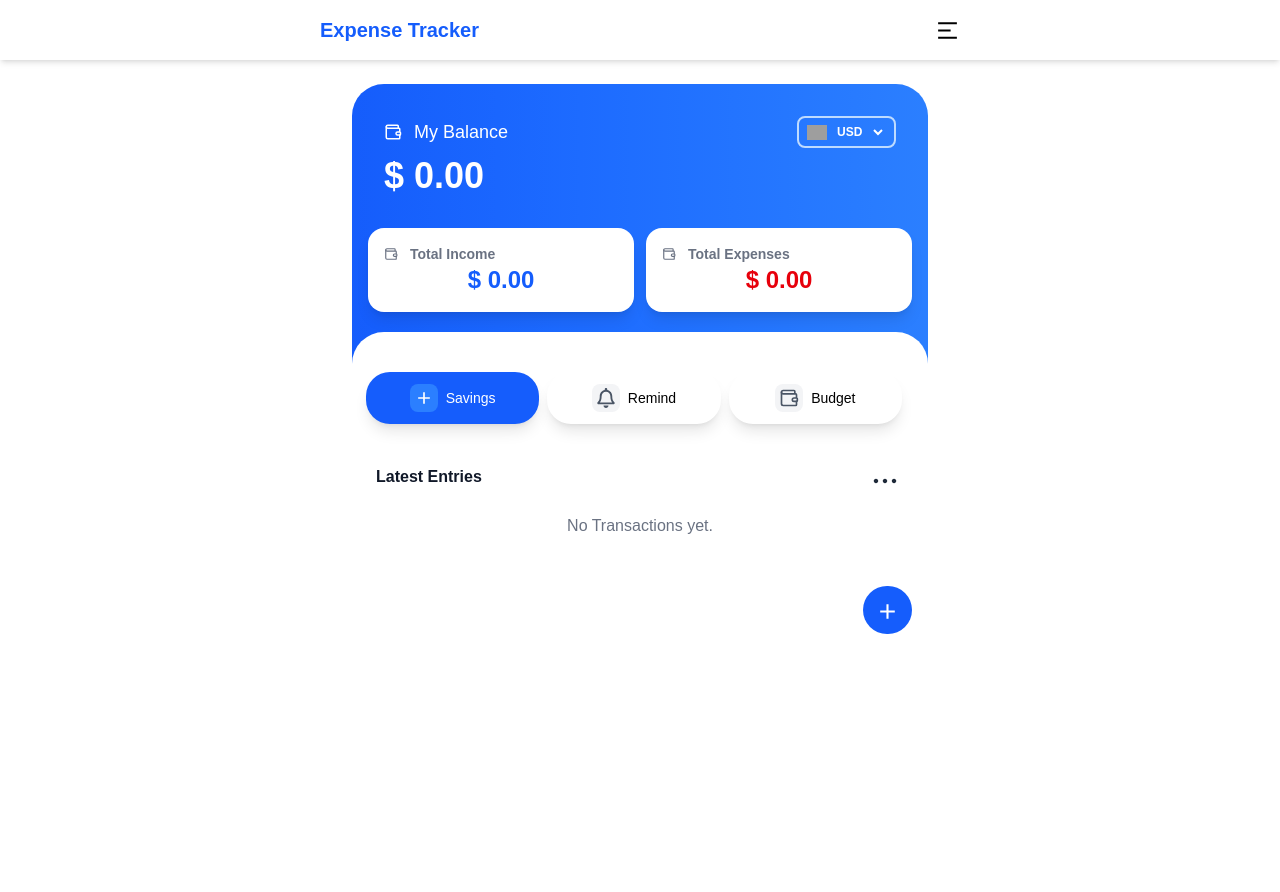
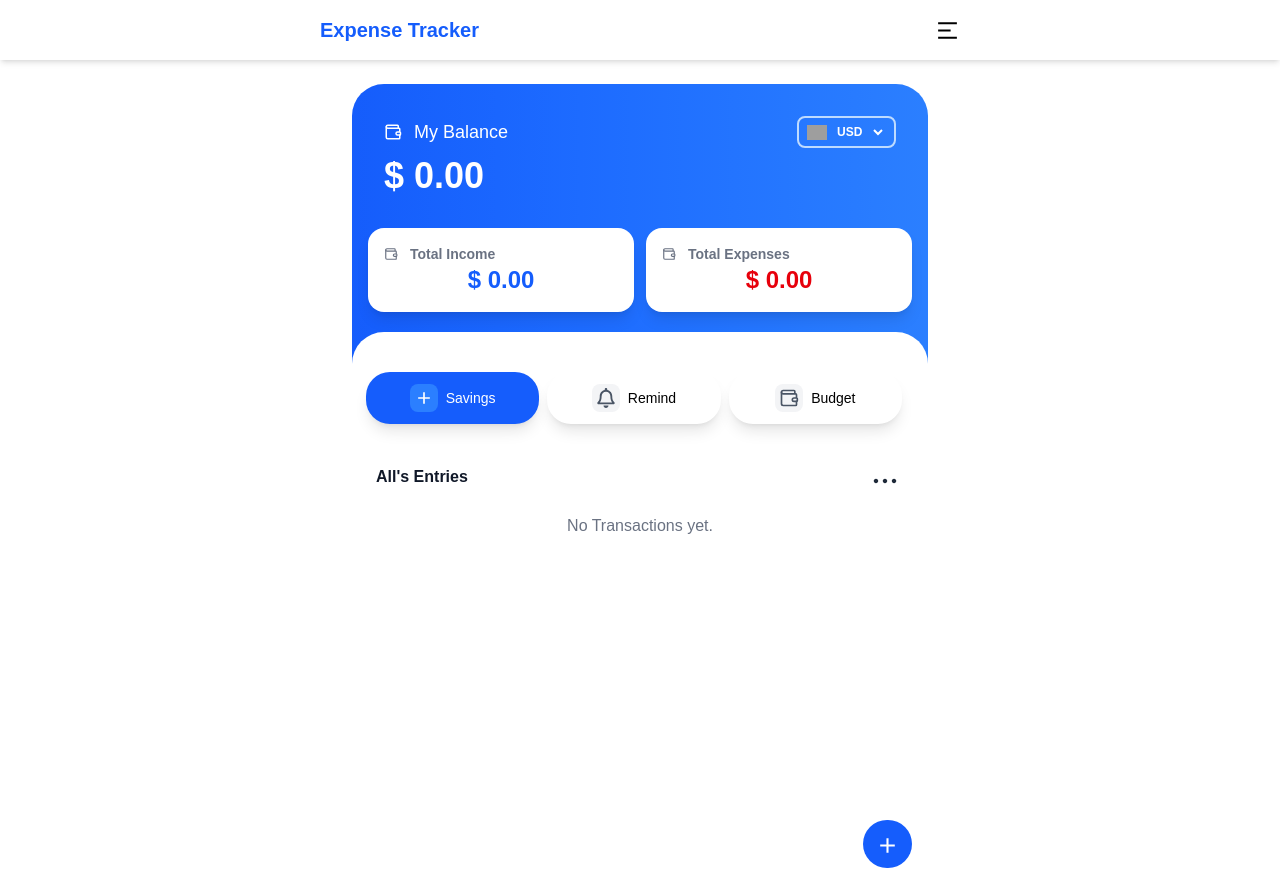
Before and after one commit to Jehoshaphat12/Expense-Tracker-App, a Next.js app: page / in a window 1280 px wide. Before the commit the page ends 800 px from the top, so only its background shows below. Built offline with nearby package versions, Linux system fonts and the light colour scheme; grey boxes are pictures that could not be loaded.

Commit message:
fixed Transaction Sorting Issues

```diff
--- a/app/components/ExpenseList.tsx
+++ b/app/components/ExpenseList.tsx
@@ -7,6 +7,9 @@ import { MdOutlineSpeakerPhone } from "react-icons/md";
 import { RiMoneyDollarCircleLine } from "react-icons/ri";
 import { currencies } from "./CountryCodes";
 import { useCurrency } from "@/context/CurrencyContext";
+import { FaRegHandshake } from "react-icons/fa";
+import { useState } from "react";
+import { IoIosMore } from "react-icons/io";
 
 interface Transaction {
   id: number;
@@ -24,14 +27,17 @@ export default function ExpenseList({ transactions }: ExpenseListProps) {
   // const { transactions } = useTransactions();
 
   const { currency } = useCurrency();
+  const [filter, setFilter] = useState("all")
 
   const iconsList = [
     {
       iconName: "food",
+      category: "food",
       icon: <IoFastFoodOutline size={25} />,
     },
     {
       iconName: "airtime",
+      category: "airtime",
       icon: <MdOutlineSpeakerPhone size={20} />,
     },
     {
@@ -46,6 +52,7 @@ export default function ExpenseList({ transactions }: ExpenseListProps) {
     },
     {
       iconName: "gift",
+      category: "income",
       icon: <IoGiftOutline size={20} />,
     },
     {
@@ -55,11 +62,12 @@ export default function ExpenseList({ transactions }: ExpenseListProps) {
     },
     {
       iconName: "freelance",
-      category: "income",
-      icon: <RiMoneyDollarCircleLine size={20} />,
+      category: "freelance",
+      icon: <FaRegHandshake size={20} />,
     },
     {
       iconName: "food",
+      category: "foods",
       icon: <IoFastFoodOutline size={20} />,
     },
   ];
@@ -84,15 +92,117 @@ export default function ExpenseList({ transactions }: ExpenseListProps) {
     }
   }
 
+  // ========== DATE HELPERS =========
+  const today = new Date()
+  const yesterday = new Date()
+  yesterday.setDate(today.getDate() - 1)
+
+
+  function isSameDay(date1: Date, date2: Date) {
+    return (
+      date1.getFullYear() === date2.getFullYear() &&
+      date1.getMonth() === date2.getMonth() &&
+      date1.getDate() === date2.getDate()
+    )
+  }
+
+  function isSameWeek(date: Date, baseDate: Date) {
+    const startOfWeek = new Date(baseDate)
+    startOfWeek.setDate(baseDate.getDate() - baseDate.getDate())
+    startOfWeek.setHours(0, 0, 0, 0)
+
+    const endOfWeek = new Date(startOfWeek)
+    endOfWeek.setDate(startOfWeek.getDate() + 6)
+    endOfWeek.setHours(23, 59, 59, 99)
+
+    return date >= startOfWeek && date <= endOfWeek
+  }
+
+  function isSameMonth(date: Date, baseDate: Date) {
+    return (
+      date.getFullYear() === baseDate.getFullYear() &&
+      date.getMonth() === baseDate.getMonth()
+    );
+  }
+
+  // ====== FILTERING ======
+  const filteredTransactions = transactions.filter((t) => {
+    const txDate = new Date(t.date)
+
+    switch (filter) {
+      case "today":
+        return isSameDay(txDate, today);
+      case "yesterday":
+        return isSameDay(txDate, yesterday);
+      case "this Week":
+        return isSameWeek(txDate, today);
+      case "last Week":
+        const lastWeek = new Date(today);
+        lastWeek.setDate(today.getDate() - 7);
+        return isSameWeek(txDate, lastWeek);
+      case "this Month":
+        return isSameMonth(txDate, today);
+      default:
+        return true; // all
+    }
+  })
+
+  const sortList = [
+          {key: "all", label: "All"},
+          { key: "today", label: "Today" },
+          { key: "yesterday", label: "Yesterday" },
+          { key: "this Week", label: "This Week" },
+          { key: "last Week", label: "Last Week" },
+          { key: "this Month", label: "This Month" },
+  ]
+
   // useEffect(() => {
   //   setExpenses(getExpensesFromStorage());
   // }, []);
 
+//   Object.defineProperty(String.prototype, 'capitalize', {
+//   value: function() {
+//     return this.charAt(0).toUpperCase() + this.slice(1);
+//   },
+//   enumerable: false
+// });
+
   return (
-    <div className="h-full overflow-y-auto overflow-x-hidden md:px-3 pb-20">
+    <>
+    {/* <Filters /> */}
+              {/* Filter Bar */}
+          <div className="flex items-center justify-between mb-4 px-1">
+            <h3 className="text-md text-gray-900 font-semibold mb-2 first-letter:capitalize">
+              {filter}'s Entries
+            </h3>
+            <div className="sort relative group">
+              <button
+                aria-label="Sort Options"
+                type="button"
+                className="flex items-center p-0.5 px-1 rounded-md hover:bg-gray-100 transition"
+                >
+                <IoIosMore size={30} className="text-gray-800 cursor-pointer" />
+              </button>
+              <ul className="absolute z-100 hidden group-hover:block right-4 top-5 bg-white shadow-lg rounded-lg  space-y-1">
+                {sortList.map(({key, label}) => (
+                  <li key={key} onClick={() => setFilter(key)} className="hover:bg-gray-100 p-3 px-4 text-nowrap">{label}</li>
+
+                ))}
+
+                <li className="hover:bg-gray-100 p-3 px-4">
+                  <Link href={"/expenses"}>More...</Link>
+                </li>
+              </ul>
+            </div>
+          </div>
+
+
+    <div className="h-full overflow-y-auto overflow-x-hidden md:px-3 pb-30 rounded-3xl">
+
+
     <ul className="space-y-2 pb-3">
-      {transactions.length > 0 ? (
-        transactions.map((transaction, i) => (
+      {filteredTransactions.length > 0 ? (
+        filteredTransactions.map((transaction, i) => (
           <li
           key={i}
           className={`flex items-center justify-between bg-white shadow-lg p-2 px-3 rounded-xl border-r-4 ${
@@ -137,5 +247,6 @@ export default function ExpenseList({ transactions }: ExpenseListProps) {
       )}
     </ul>
     </div>
+        </>
   );
 }
--- a/app/expenses/add/page.tsx
+++ b/app/expenses/add/page.tsx
@@ -34,26 +34,8 @@ export default function AddExpensePage() {
       </section>
 
       <section className="bg-white p-6 px-5 rounded-4xl mt-6">
-        <div className="flex items-center justify-between mb-4 px-4">
-          <h3 className="text-md font-semibold mb-2">Latest Entries</h3>
-          <div className="sort relative group">
-            <button
-              aria-label="Sort Options"
-              type="button"
-              className="flex items-center p-0.5 px-1 rounded-md hover:bg-gray-100 transition"
-            >
-              <IoIosMore size={30} className="text-gray-800 cursor-pointer" />
-            </button>
-            <ul className="absolute hidden group-hover:block right-4 top-5 bg-white shadow-lg rounded-lg  space-y-1">
-              <li className="hover:bg-gray-100 p-3 px-4">Today</li>
-              <li className="hover:bg-gray-100 p-3 px-4">Yesterday</li>
-              <li className="hover:bg-gray-100 p-3 px-4">
-                <Link href={"/expenses"}>More...</Link>
-              </li>
-            </ul>
-          </div>
-        </div>
-        <div className="">
+
+        <div className="h-[60dvh] flex flex-col overflow-y-auto overflow-x-hidden md:p-4">
           <ExpenseList transactions={transactions} />
         </div>
       </section>
--- a/app/expenses/page.tsx
+++ b/app/expenses/page.tsx
@@ -5,9 +5,9 @@ import { useTransactions } from "@/app/hook/useTransactions";
 export default function ExpensesPage() {
   const { transactions } = useTransactions();
   return (
-    <div>
-      <h2 className="text-xl font-semibold mb-4">Your Expenses</h2>
-      <div className="flex flex-col overflow-y-auto overflow-x-hidden p-4">
+    <div className="">
+      <h2 className="text-xl font-semibold mb-4 text-center">Your Expenses</h2>
+      <div className="h-[80dvh] flex flex-col overflow-y-auto overflow-x-hidden md:p-4">
         <ExpenseList transactions={transactions} />
       </div>
     </div>
--- a/app/layout.tsx
+++ b/app/layout.tsx
@@ -31,7 +31,7 @@ export default function RootLayout({
       >
         <CurrencyProvider>
           <Navbar />
-          <main className="p-4 max-h[100%] max-w-2xl mx-auto">{children}</main>
+          <main className="p-4 h-[100dvh] max-w-2xl mx-auto">{children}</main>
         </CurrencyProvider>
       </body>
     </html>
--- a/app/page.tsx
+++ b/app/page.tsx
@@ -9,6 +9,7 @@ import { IoIosMore } from "react-icons/io";
 import ExpenseList from "./components/ExpenseList";
 import ExpenseBalance from "./components/ExpenseBalance";
 import { useTransactions } from "@/app/hook/useTransactions";
+import Filters from "./components/Filters";
 // import Filters from "./components/Filters";
 
 const HomePage = () => {
@@ -68,30 +69,9 @@ const HomePage = () => {
           </button>
         </Link>
 
-        <section>
-          <div className="flex items-center justify-between mb-4 px-1">
-            <h3 className="text-md text-gray-900 font-semibold mb-2">
-              Latest Entries
-            </h3>
-            <div className="sort relative group">
-              <button
-                aria-label="Sort Options"
-                type="button"
-                className="flex items-center p-0.5 px-1 rounded-md hover:bg-gray-100 transition"
-              >
-                <IoIosMore size={30} className="text-gray-800 cursor-pointer" />
-              </button>
-              <ul className="absolute hidden group-hover:block right-4 top-5 bg-white shadow-lg rounded-lg  space-y-1">
-                <li className="hover:bg-gray-100 p-3 px-4">Today</li>
-                <li className="hover:bg-gray-100 p-3 px-4">Yesterday</li>
-                <li className="hover:bg-gray-100 p-3 px-4">
-                  <Link href={"/expenses"}>More...</Link>
-                </li>
-              </ul>
-            </div>
 
-            {/* <Filters /> */}
-          </div>
+        <section className="h-[50dvh]">
+
           <ExpenseList transactions={filteredTransactions} />
         </section>
       </div>
```
Lines whose indentation alone changed are shown as unchanged.
